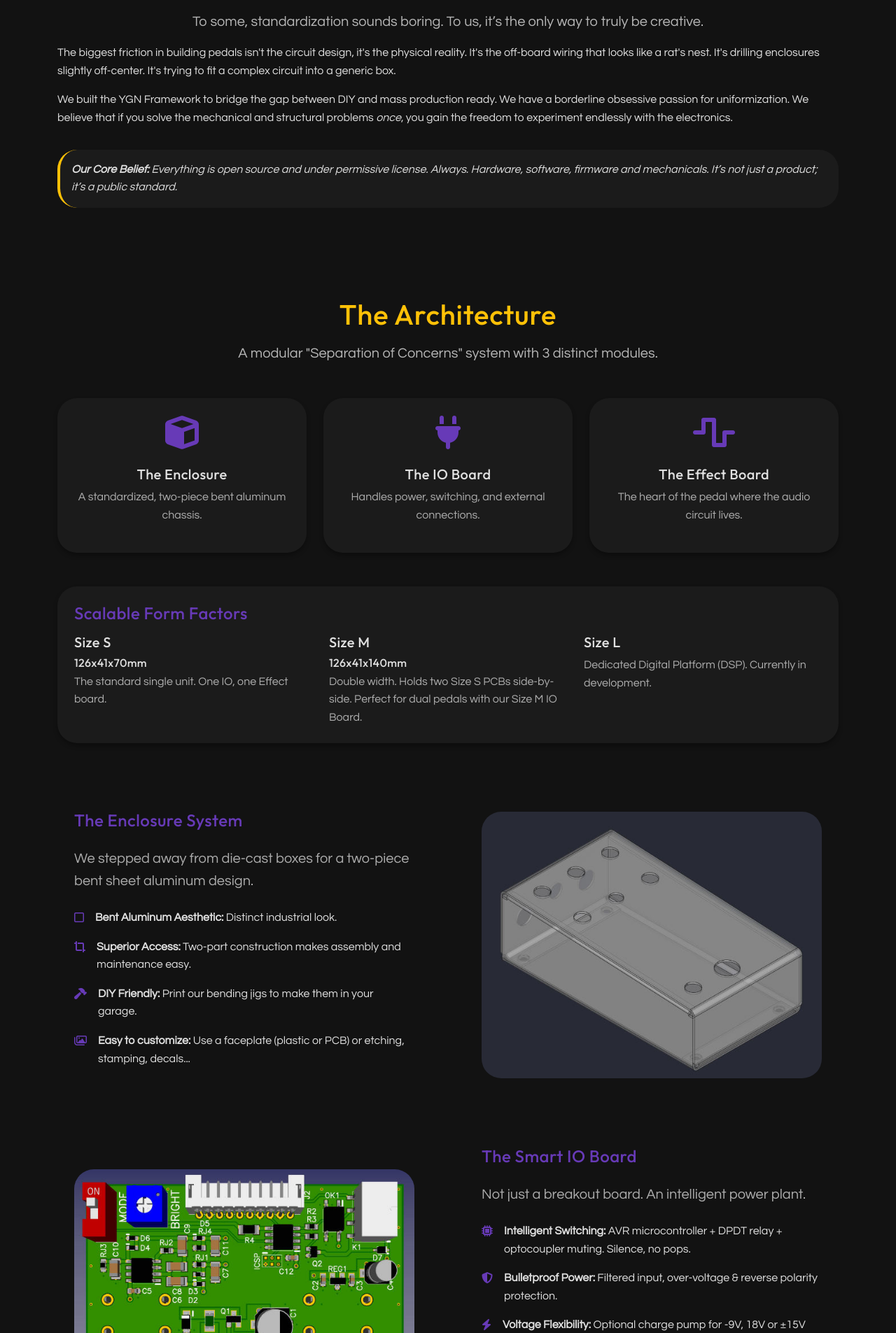
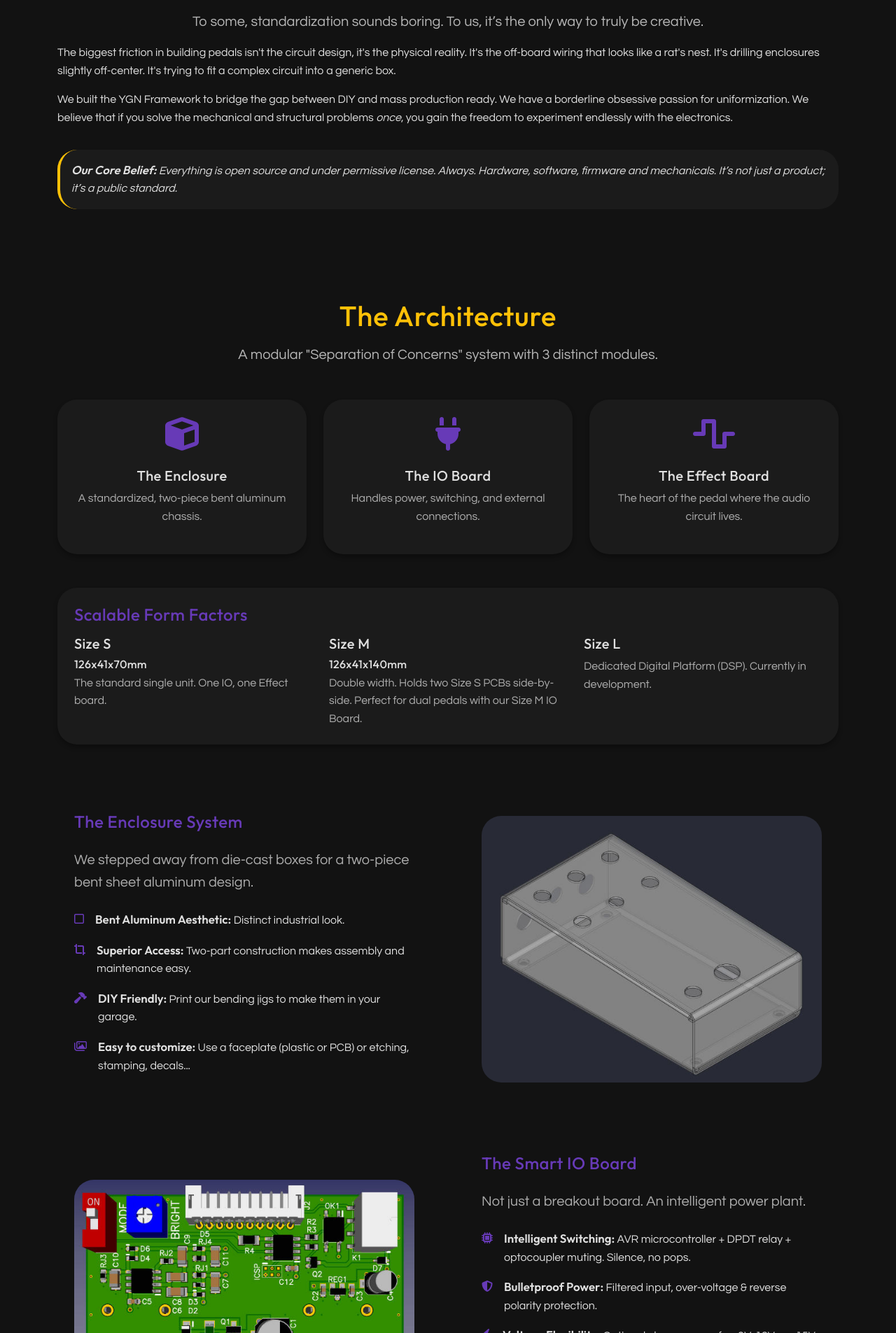
Before and after one commit to ygn-effects/ygn-effects.github.io, a Jekyll site: the page built from framework.html, in a window 1280 px wide. Shown: the part 503-2408 px from the top of the page at 70% size. Built offline with Jekyll 4.4.1, drawn with Linux system fonts in a browser that asks for light colours.

Commit message:
Fixed links and bold text rendering

```diff
--- a/assets/css/custom.css
+++ b/assets/css/custom.css
@@ -35,7 +35,9 @@
   --bs-secondary-rgb: 103, 58, 183;
 
   --bs-link-color: var(--ygn-primary);
+  --bs-link-color-rgb: 224, 224, 224;
   --bs-link-hover-color: var(--ygn-primary-dark);
+  --bs-link-hover-color-rgb: 255, 193, 7;
 
   --bs-border-radius: var(--ygn-radius);
   --bs-border-radius-lg: 2rem;
@@ -48,6 +50,12 @@
 body {
   font-family: 'Questrial', sans-serif;
   line-height: 1.6;
+}
+
+strong {
+  font-family: 'Outfit', sans-serif;
+  font-weight: 600;
+  font-size: 105%;
 }
 
 h1, h2, h3, h4, h5, h6 {
```
